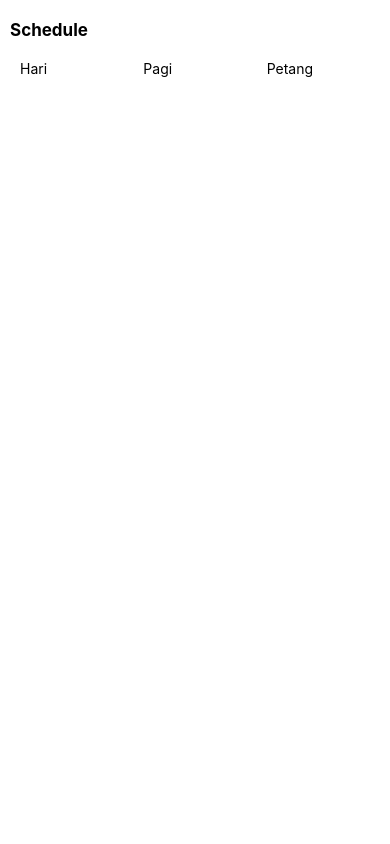
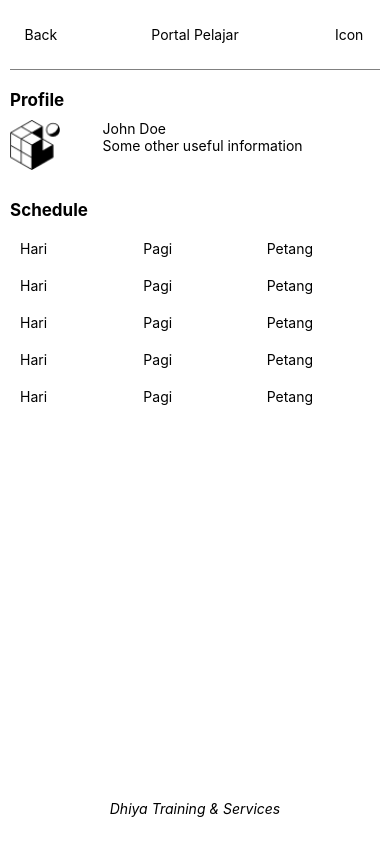
Before and after one commit to Adamjab78/student-portal, a React Native app: screen / in a window 390 px wide. Built offline with nearby package versions, Linux system fonts and the light colour scheme.

Commit message:
schedule component - added the rest of the rows

```diff
--- a/App.js
+++ b/App.js
@@ -25,6 +25,7 @@ const App = () => {
       </View>
       <View style={{ flex: 10 }}>
         <Profile />
+        <Schedule />
       </View>
       <View style={{ flex: 1, justifyContent: "center", alignItems: "center" }}>
         <Text style={{ fontStyle: "italic" }}>Dhiya Training & Services</Text>
@@ -77,6 +78,66 @@ const Schedule = () => {
             </View>
           </View>
         </View>
+        <View style={{ flex: 1, flexDirection: "row" }}>
+          <View style={{ flex: 1, padding: 5, margin: 5 }}>
+            <Text>Hari</Text>
+          </View>
+          <View style={{ flex: 1, padding: 5, margin: 5 }}>
+            <View>
+              <Text>Pagi</Text>
+            </View>
+          </View>
+          <View style={{ flex: 1, padding: 5, margin: 5 }}>
+            <View>
+              <Text>Petang</Text>
+            </View>
+          </View>
+        </View>
+        <View style={{ flex: 1, flexDirection: "row" }}>
+          <View style={{ flex: 1, padding: 5, margin: 5 }}>
+            <Text>Hari</Text>
+          </View>
+          <View style={{ flex: 1, padding: 5, margin: 5 }}>
+            <View>
+              <Text>Pagi</Text>
+            </View>
+          </View>
+          <View style={{ flex: 1, padding: 5, margin: 5 }}>
+            <View>
+              <Text>Petang</Text>
+            </View>
+          </View>
+        </View>
+        <View style={{ flex: 1, flexDirection: "row" }}>
+          <View style={{ flex: 1, padding: 5, margin: 5 }}>
+            <Text>Hari</Text>
+          </View>
+          <View style={{ flex: 1, padding: 5, margin: 5 }}>
+            <View>
+              <Text>Pagi</Text>
+            </View>
+          </View>
+          <View style={{ flex: 1, padding: 5, margin: 5 }}>
+            <View>
+              <Text>Petang</Text>
+            </View>
+          </View>
+        </View>
+        <View style={{ flex: 1, flexDirection: "row" }}>
+          <View style={{ flex: 1, padding: 5, margin: 5 }}>
+            <Text>Hari</Text>
+          </View>
+          <View style={{ flex: 1, padding: 5, margin: 5 }}>
+            <View>
+              <Text>Pagi</Text>
+            </View>
+          </View>
+          <View style={{ flex: 1, padding: 5, margin: 5 }}>
+            <View>
+              <Text>Petang</Text>
+            </View>
+          </View>
+        </View>
       </View>
     </View>
   );
@@ -92,4 +153,4 @@ const styles = StyleSheet.create({
   },
 });
 
-export default Schedule;
+export default App;
```
Lines whose indentation alone changed are shown as unchanged.
